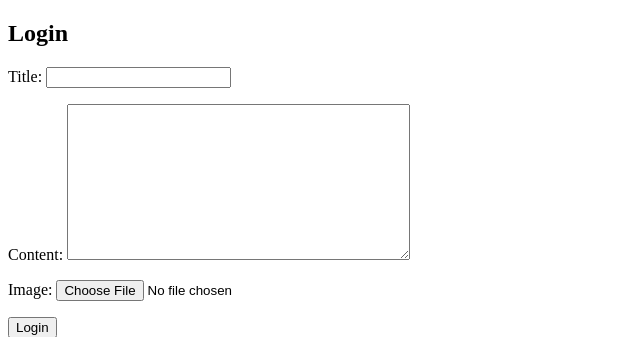
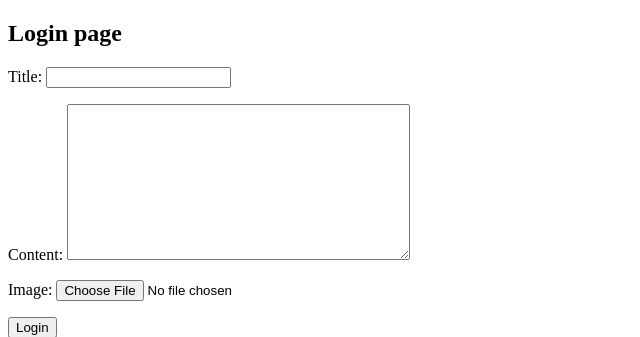
Before and after one commit to Neeha-shirin/ck-editor-blog-, a Django app: template myproject/core/templates/login.html in a window 1280 px wide. Shown: the top 337 px of the page, without its empty margins (0-640 px from the left). Run offline with Django 5.2, Linux system fonts and the light colour scheme; the template is opened without the code that fills it: values that come from a table or form of the project are taken from there, others are empty; some libraries are stand-ins or nearby versions.

Commit message:
Update login.html

```diff
--- a/myproject/core/templates/login.html
+++ b/myproject/core/templates/login.html
@@ -2,10 +2,10 @@
 <!DOCTYPE html>
 <html>
 <head>
-    <title>Login </title>
+    <title>Login  page</title>
 </head>
 <body>
-    <h2>Login </h2>
+    <h2>Login page</h2>
 
     {% if form.errors %}
         <p style="color:red;">Invalid credentials. Please try again.</p>
```
